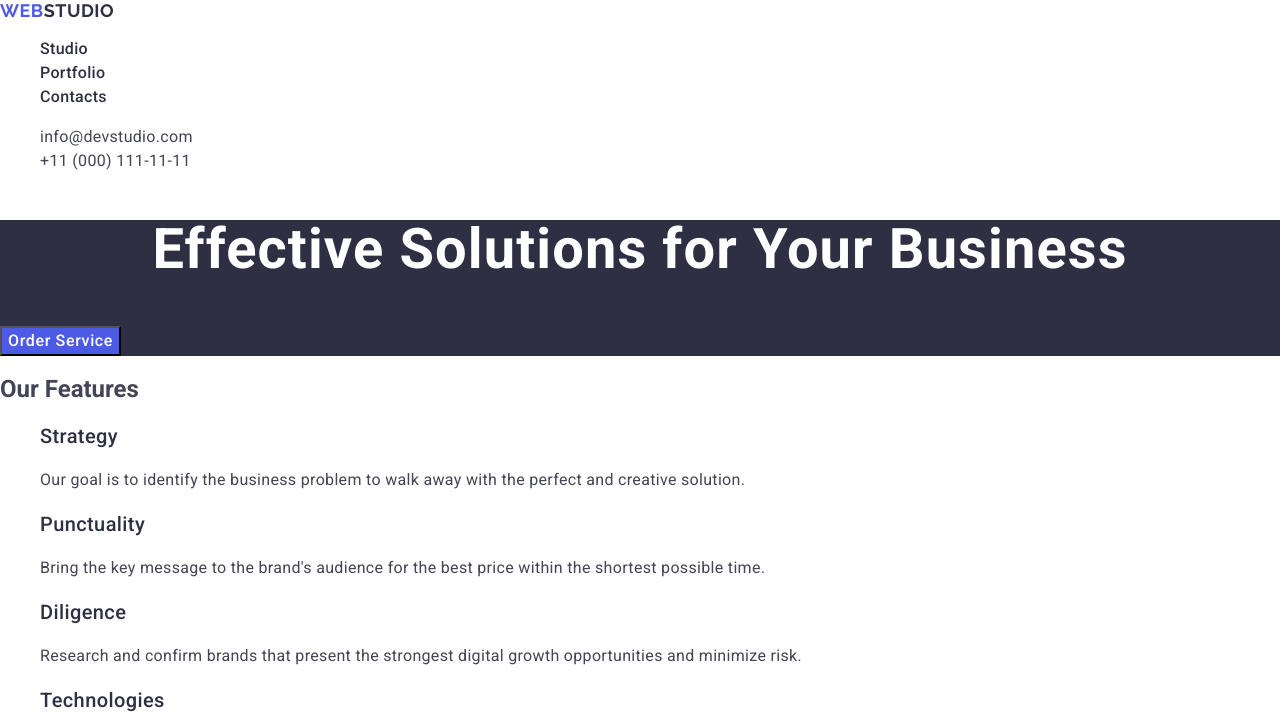
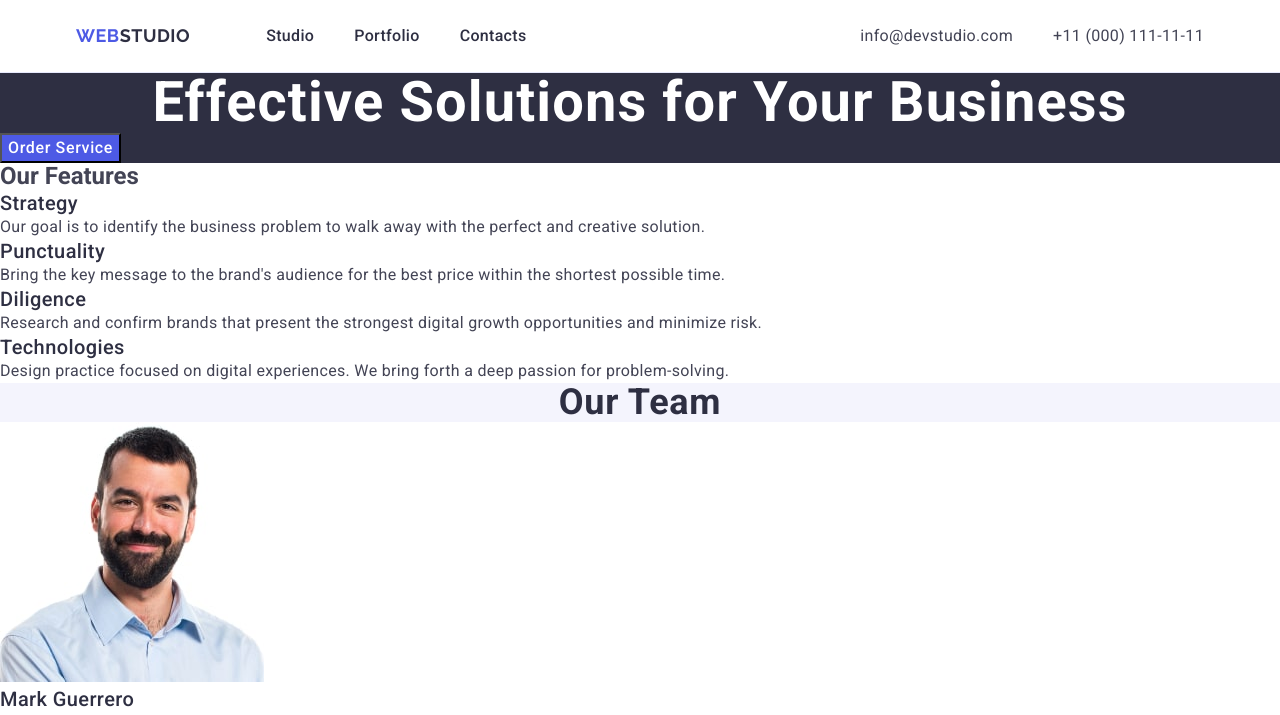
Before and after one commit to DarkLordSith/goit-markup-hw-03, a plain HTML site: page index.html in a window 1280 px wide. Shown: the top 715 px of the page. Drawn offline with nearby package versions, Linux system fonts and the light colour scheme.

Commit message:
add header styles

```diff
--- a/css/style.css
+++ b/css/style.css
@@ -4,16 +4,55 @@ body {
   background-color: #fff;
 }
 
+/* ------------RESET------------ */
+
 ul,
 ol {
   list-style-type: none;
+  margin: 0;
+  padding: 0;
+}
+
+h1,
+h2,
+h3,
+h4,
+h5,
+h6,
+p {
+  margin: 0;
 }
 
 a {
   text-decoration: none;
 }
+/* ------------------------------ */
+
+/* ------------COMMON------------ */
+
+.container {
+  max-width: 1158px;
+  padding: 0 15px;
+  margin: 0 auto;
+}
+/* ------------------------------ */
 
 /* ------------HEADER------------ */
+
+.page-header {
+  border-bottom: 1px solid #e7e9fc;
+}
+
+.header-container {
+  display: flex;
+  align-items: center;
+}
+
+.header-nav {
+  display: flex;
+  align-items: center;
+}
+
 .logo {
   font-family: "Raleway", sans-serif;
   font-weight: 700;
@@ -24,6 +63,11 @@ a {
   color: #4d5ae5;
 }
 
+.header-logo {
+  padding: 24px 0;
+  margin-right: 76px;
+}
+
 .header-logo .logo-part {
   color: #2e2f42;
 }
@@ -32,7 +76,15 @@ a {
   color: #f4f4fd;
 }
 
+.nav-list {
+  display: flex;
+  align-items: center;
+  gap: 40px;
+}
+
 .nav-link {
+  display: block;
+  padding: 24px 0;
   font-weight: 500;
   font-size: 16px;
   line-height: 1.5;
@@ -42,9 +94,18 @@ a {
 
 .contacts {
   font-style: normal;
+  margin-left: auto;
+}
+
+.contacts-list {
+  display: flex;
+  align-items: center;
+  gap: 40px;
 }
 
 .contacts-link {
+  display: block;
+  padding: 24px 0;
   font-size: 16px;
   line-height: 1.5;
   letter-spacing: 0.02em;
--- a/index.html
+++ b/index.html
@@ -21,6 +21,7 @@
   </head>
   <body>
     <header class="page-header">
+      <div class="container header-container">
         <nav class="header-nav">
           <a href="./index.html" class="logo header-logo">
             Web<span class="logo-part">Studio</span>
@@ -51,6 +52,7 @@
             </li>
           </ul>
         </address>
+      </div>
     </header>
     <main>
       <section class="hero">
```
Lines whose indentation alone changed are shown as unchanged.
